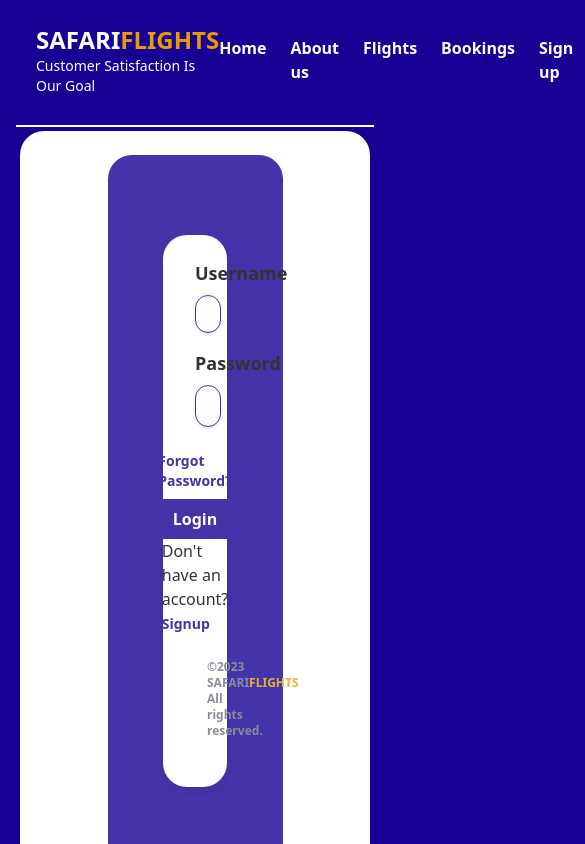
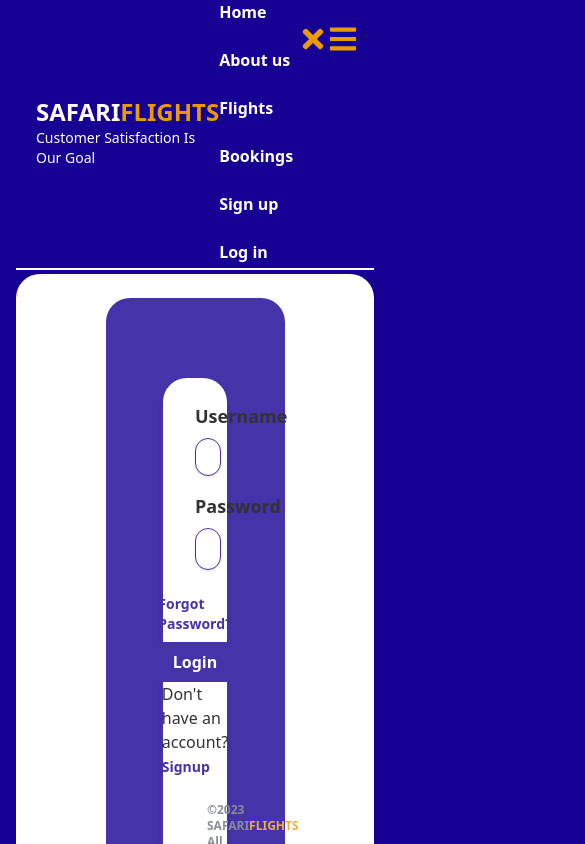
Before and after one commit to DANNJUGUNA/safariflights, a React (Create React App) app in the folder client/: page /login in a window 390 px wide. Shown: the top 844 px of the page, 585 px wide, since content can reach past the window. Built offline with nearby package versions, Linux system fonts and the light colour scheme.

Commit message:
responsive navbar

```diff
--- a/client/src/components/navbar/Navbar.jsx
+++ b/client/src/components/navbar/Navbar.jsx
@@ -1,24 +1,36 @@
-import React from 'react'
-import { NavLink } from 'react-router-dom'
+import React, { useRef, useState } from 'react'
+import { FaBars, FaTimes } from 'react-icons/fa'
 import {Link} from 'react-router-dom'
+
+
 const Navbar = () => {
+
   return (
-    <nav className=' mx-4 pb-1 flex justify-between items-center px-5 min-h-[15vh] border-b-2 border-white'  >
-        {/* {log} */}
+    // <headers>
+      <nav className=' mx-4 pb-1 flex justify-between items-center px-5 min-h-[15vh] border-b-2 border-white'  >
         <div className=' flex flex-col'>
           <p className='font-bold text-2xl text-white'>SAFARI<span className=' text-[#E99B04] '>FLIGHTS</span></p>
           <p className='text-white text-sm font-thin'> Customer Satisfaction Is Our Goal</p>
         </div>
+        {/* {log} */}
+        <div className="text-3xl absolute right-8 top-6 cursor-pointer md-hidden">
+          <button onClick='' className='text-[#E99B04]'><FaTimes/></button>
+          <button onClick='' className='text-[#E99B04]'><FaBars/></button>
+        </div>
         {/* {navigation Linknks} */}
-        <div className=' text-white font-semibold flex justify-between gap-6 mr-5' >
-            <Link to='/'>Home</Link>
-            <Link to='/aboutus'>About us</Link>
-            <Link> Flights</Link>
-            <Link to='/bookings'>Bookings</Link>
-            <Link to='/signup'>Sign up</Link>
-            <Link to='/login'>Log in</Link>
+        <div className=' text-white font-semibold flex flex-wrap justify-between gap-6 mr-5' >
+          <Link  to='/'>Home</Link>
+          <Link  to='/aboutus'>About us</Link>
+          <Link >Flights</Link>
+          <Link  to='/bookings'>Bookings</Link>
+          <Link  to='/signup'>Sign up</Link>
+          <Link  to='/login'>Log in</Link>
+
         </div>
-    </nav>
+
+      </nav>
+    // </headers>
+
   )
 }
 
--- a/client/src/pages/Login.jsx
+++ b/client/src/pages/Login.jsx
@@ -3,7 +3,7 @@ import React from 'react'
 const Login = () => {
   return (
 
-    <div className=' bg-white py-4 mt-1 mx-5 mb-1 rounded-3xl'>
+    <div className=' bg-white py-4 mt-1 mx-4 mb-1 rounded-3xl'>
       <div className='bg-[#160194]  opacity-80 w-[50%] h-[90%] rounded-3xl flex flex-col items-center ml-auto mr-auto mt-2 p-20'>
         <form className='bg-white shadow-md rounded-3xl px-8 pt-6 pb-6 mb-4 w-full'>
           <div className="mb-4">
```
Also changed, not shown: 1 other file (tests, documents, lock files or other folders). Lines whose indentation alone changed are shown as unchanged.
